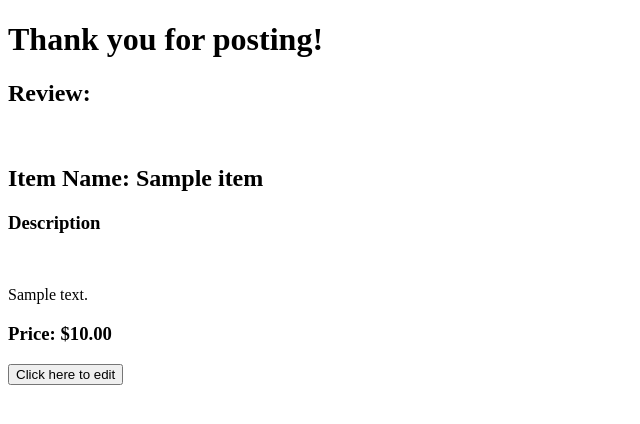
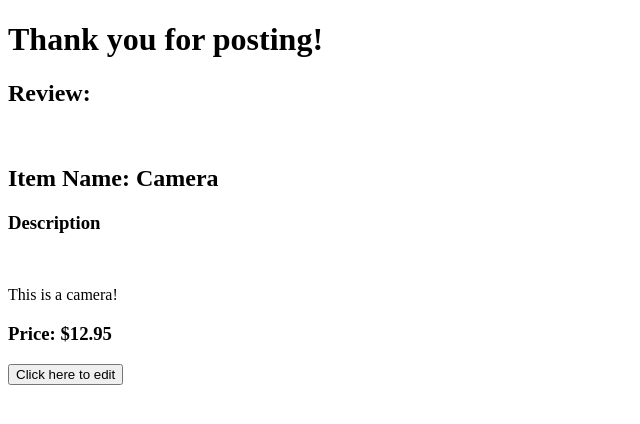
Before and after one commit to katiefotion/POST2, a PHP site: the page made by application/views/pages/postconfirmation.php in a window 1280 px wide. Shown: the top 424 px of the page, without its empty margins (0-640 px from the left). Run offline with PHP 8.4, Linux system fonts and the light colour scheme; the template is opened without the code that fills it: most values are stand-ins (such as "Sample title", 1, 10 or a date in 2020); data that the repository does not hold is empty.

Commit message:
Merge origin/horizontal_prototype into horizontal_prototype
Conflicts:
	application/views/widgets/navbar.php

```diff
--- a/application/views/pages/postconfirmation.php
+++ b/application/views/pages/postconfirmation.php
@@ -1,4 +1,12 @@
 
+<?php
+    $item = array(
+        "name" => "Camera",
+        "photo" => 32,
+        "description" => "This is a camera!",
+        "price" => 12.95
+    );
+?>
 <div class="containter-fluid">
     <div class="text-center">
         <h1>Thank you for posting!</h1>
@@ -9,19 +17,19 @@
     <div class = "row">
         <div class = "col-md-3 min-lr-pad">
             <?php
-            $path = site_url("dbimg/$item->photo");
+            $path = site_url("dbimg/{$item['photo']}");
             echo "<img src='$path' class='img-responsive'>";
             ?>
         </div>
         <div class = "col-md-7">
             <?php
-            echo "<h2><strong>Item Name: </strong>$item->name</h2>";
+            echo "<h2><strong>Item Name: </strong>{$item['name']}</h2>";
             echo "<h3><strong>Description </strong></h3><br>";
-            echo "<p>$item->description</p>";
+            echo "<p>{$item['description']}</p>";
             ?>
         </div>
         <div class = "col-md-2">
-            <h3>Price: $<?= number_format($item->price, 2); ?></h3>
+            <h3>Price: $<?= number_format($item['price'], 2); ?></h3>
         </div>
     </div>
 
```
